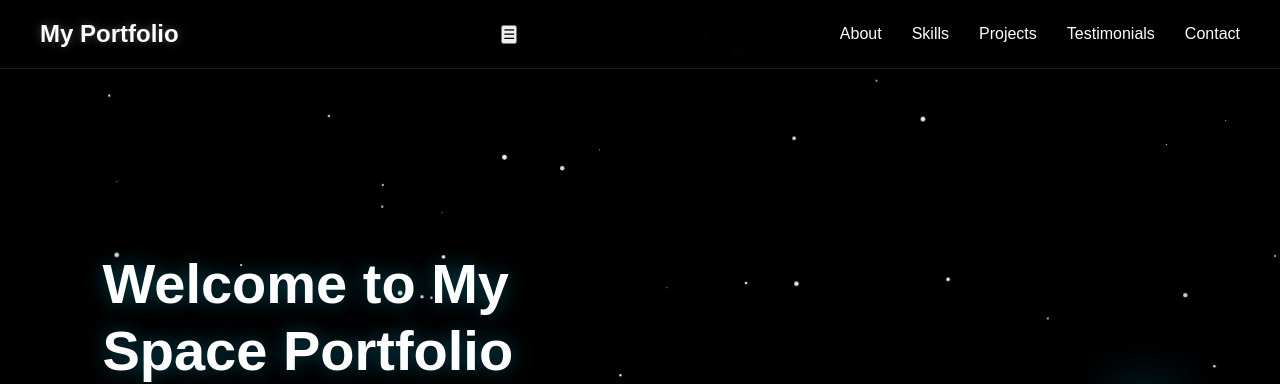
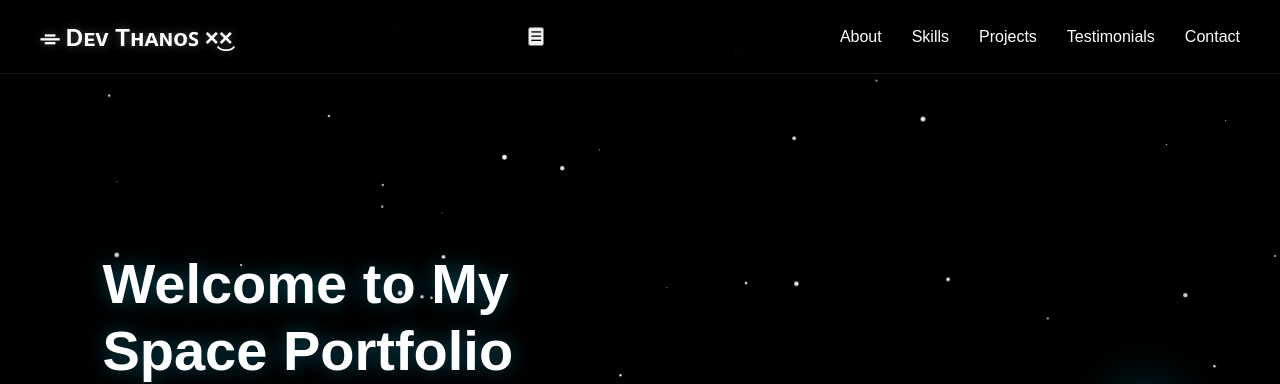
Before and after one commit to MrFrontman001/Port, a plain HTML site: page index.html in a window 1280 px wide. Shown: the top 384 px of the page. Drawn offline with Linux system fonts and the light colour scheme.

Commit message:
Update index.html

```diff
--- a/index.html
+++ b/index.html
@@ -956,7 +956,7 @@
         </div>
 <header>
     <nav>
-        <a href="#" class="logo">My Portfolio</a>
+        <a href="#" class="logo">⌯  Dᴇᴠ Tʜᴀɴᴏꜱ ×͜×</a>
         <button class="hamburger" aria-label="Toggle navigation">
             &#9776; </button>
         <div class="nav-links">
```
